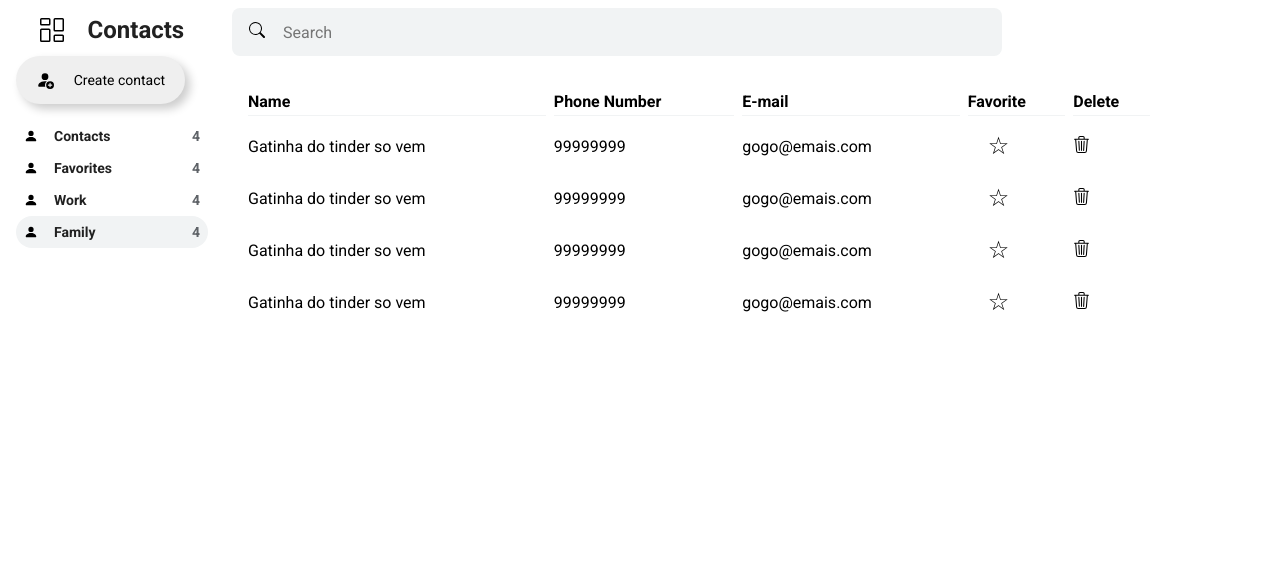
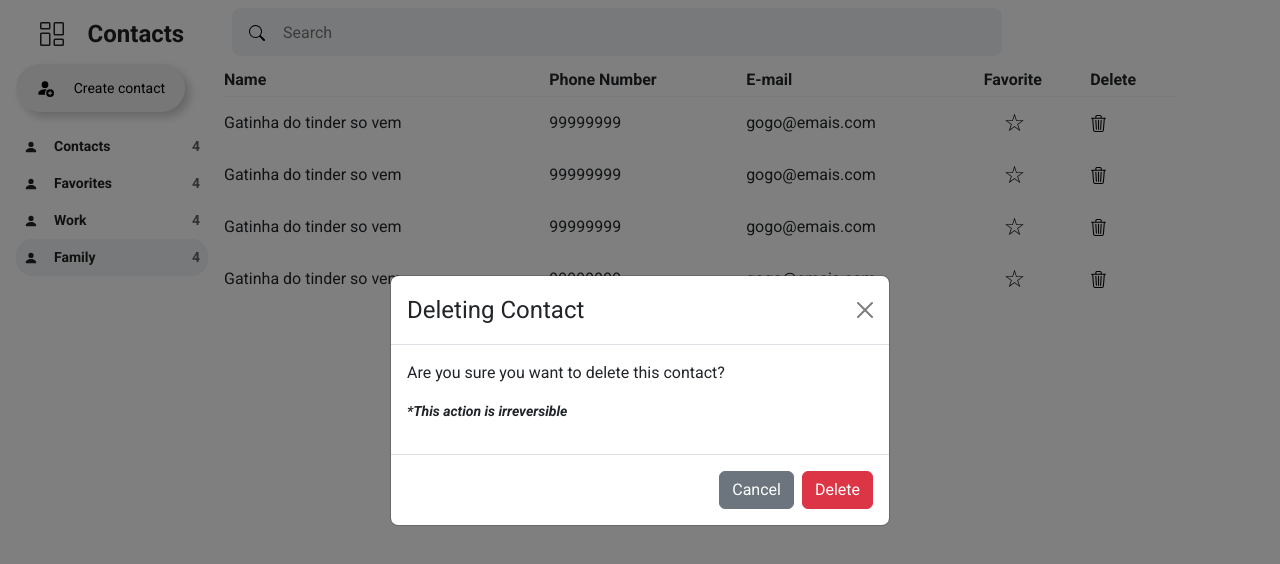
Before and after one commit to histereogenik/contact-list, a React (Create React App) app: page / in a window 1280 px wide. Both pictures are taken after a click on the button 1081 px from the left and 146 px from the top of the page. Shown: the top 564 px of the page. Built offline with nearby package versions, Linux system fonts and the light colour scheme.

Commit message:
Fixing Delete Modal

```diff
--- a/src/components/ModalDelete/index.tsx
+++ b/src/components/ModalDelete/index.tsx
@@ -1,20 +1,29 @@
-import { Button, Modal } from 'react-bootstrap'
-import { useDispatch } from 'react-redux'
+import { Button, Modal, ModalProps } from 'react-bootstrap'
 
-import { closeModal as cancel } from '../../store/reducers/modal'
+import { DetailedHTMLProps, HTMLAttributes, RefObject, ReactNode } from 'react'
+import { Omit, BsPrefixProps } from 'react-bootstrap/esm/helpers'
+import { ItalicP } from './styles'
 
-export type Props = {
-  closeModal: () => void
-}
-
-const ModalDelete = ({ closeModal }: Props) => {
-  const dispatch = useDispatch()
-
-  const handleCloseModal = () => {
-    dispatch(cancel())
-  }
+function ModalDelete(
+  props: JSX.IntrinsicAttributes &
+    Omit<
+      Omit<
+        DetailedHTMLProps<HTMLAttributes<HTMLDivElement>, HTMLDivElement>,
+        'ref'
+      > & {
+        ref?:
+          | ((instance: HTMLDivElement | null) => void)
+          | RefObject<HTMLDivElement>
+          | null
+          | undefined
+      },
+      BsPrefixProps<'div'> & ModalProps
+    > &
+    BsPrefixProps<'div'> &
+    ModalProps & { children?: ReactNode }
+) {
   return (
-    <Modal size="sm" aria-labelledby="contained-modal-title-vcenter" centered>
+    <Modal {...props} aria-labelledby="contained-modal-title-vcenter" centered>
       <Modal.Header closeButton>
         <Modal.Title id="contained-modal-title-vcenter">
           Deleting Contact
@@ -22,13 +31,13 @@ const ModalDelete = ({ closeModal }: Props) => {
       </Modal.Header>
       <Modal.Body>
         <p>Are you sure you want to delete this contact?</p>{' '}
-        <p>*This action is irreversible</p>
+        <ItalicP>*This action is irreversible</ItalicP>
       </Modal.Body>
       <Modal.Footer>
-        <Button variant="secondary" onClick={handleCloseModal}>
+        <Button variant="secondary" onClick={props.onHide}>
           Cancel
         </Button>
-        <Button variant="danger" onClick={handleCloseModal}>
+        <Button variant="danger" onClick={props.onHide}>
           Delete
         </Button>
       </Modal.Footer>
--- /dev/null
+++ b/src/components/ModalDelete/styles.ts
@@ -0,0 +1,6 @@
+import styled from 'styled-components'
+
+export const ItalicP = styled.p`
+  font-style: italic;
+  font-size: 14px;
+`
--- a/src/components/SavedContact/index.tsx
+++ b/src/components/SavedContact/index.tsx
@@ -1,28 +1,23 @@
 import { useState } from 'react'
-import { useDispatch, useSelector } from 'react-redux'
 import * as Icon from 'react-bootstrap-icons'
 
 import * as S from './styles'
 import ModalDelete from '../ModalDelete'
 
-import { closeModal, openModal } from '../../store/reducers/modal'
-import { RootReducer } from '../../store'
-
 const SavedContact = () => {
   const [isFavorite, setIsFavorite] = useState(false)
-  const dispatch = useDispatch()
-  const { showModal } = useSelector((state: RootReducer) => state.modal)
+  const [modalShow, setModalShow] = useState(false)
 
   const toggleFavorite = () => {
     setIsFavorite(!isFavorite)
   }
 
   const handleOpenModal = () => {
-    dispatch(openModal())
+    setModalShow(true)
   }
 
   const handleCloseModal = () => {
-    dispatch(closeModal())
+    setModalShow(false)
   }
 
   return (
@@ -43,7 +38,8 @@ const SavedContact = () => {
           <S.ButtonDelete type="button" onClick={handleOpenModal}>
             <Icon.Trash3 />
           </S.ButtonDelete>
-          {showModal && <ModalDelete closeModal={handleCloseModal} />}
+
+          <ModalDelete show={modalShow} onHide={handleCloseModal} />
         </td>
       </tr>
     </>
--- a/src/index.tsx
+++ b/src/index.tsx
@@ -2,6 +2,7 @@ import React from 'react'
 import ReactDOM from 'react-dom/client'
 import App from './App'
 import reportWebVitals from './reportWebVitals'
+import 'bootstrap/dist/css/bootstrap.min.css'
 
 const root = ReactDOM.createRoot(document.getElementById('root') as HTMLElement)
 root.render(
--- a/src/store/index.tsx
+++ b/src/store/index.tsx
@@ -1,10 +1,7 @@
 import { configureStore } from '@reduxjs/toolkit'
-import modalReducer from './reducers/modal'
 
 const store = configureStore({
-  reducer: {
-    modal: modalReducer
-  }
+  reducer: {}
 })
 
 export type RootReducer = ReturnType<typeof store.getState>
--- a/src/store/reducers/modal.ts
+++ /dev/null
@@ -1,25 +0,0 @@
-import { createSlice, PayloadAction } from '@reduxjs/toolkit'
-
-type ModalState = {
-  showModal: boolean
-}
-
-const initialState: ModalState = {
-  showModal: false
-}
-
-const modalSlice = createSlice({
-  name: 'modal',
-  initialState,
-  reducers: {
-    openModal: (state) => {
-      state.showModal = true
-    },
-    closeModal: (state) => {
-      state.showModal = false
-    }
-  }
-})
-
-export const { closeModal, openModal } = modalSlice.actions
-export default modalSlice.reducer
```
